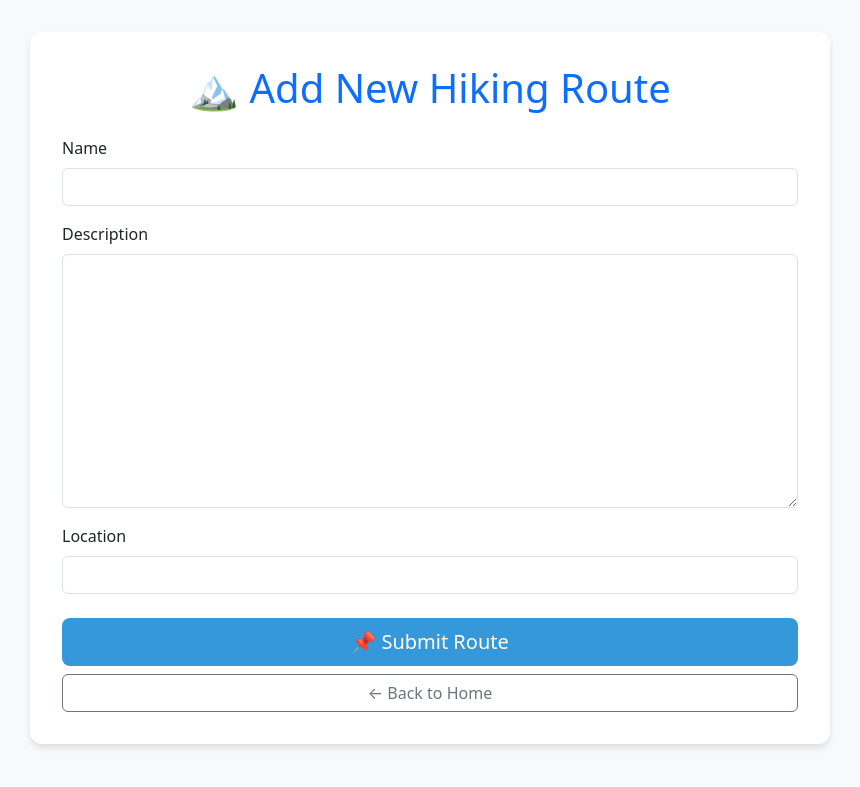
After one commit to Elwood9245/hikingProject, a Django app: page /add-route/ in a window 1280 px wide. The commit adds this page. Shown: the top 787 px of the page, without its empty margins (210-1070 px from the left). Run offline with Django 5.2, Linux system fonts and the light colour scheme; the visitor is signed in with stand-in values (Sample User, id 1); some libraries are stand-ins or nearby versions.

```diff
--- a/hiking/forms.py
+++ b/hiking/forms.py
@@ -1,5 +1,5 @@
 from django import forms
-from .models import Comment, Event
+from .models import Comment, Event, Route
 
 class CommentForm(forms.ModelForm):
     class Meta:
@@ -10,3 +10,8 @@ class EventForm(forms.ModelForm):
     class Meta:
         model = Event
         fields = ['date', 'details']
+
+class RouteForm(forms.ModelForm):
+    class Meta:
+        model = Route
+        fields = ['name', 'description', 'location']
--- /dev/null
+++ b/hiking/templates/hiking/add_route.html
@@ -0,0 +1,74 @@
+{% load widget_tweaks %}
+<!DOCTYPE html>
+<html lang="en">
+<head>
+    <meta charset="UTF-8">
+    <meta name="viewport" content="width=device-width, initial-scale=1.0">
+    <title>Add Route</title>
+    <!-- 新增 Bootstrap 5 -->
+    <link href="https://cdn.jsdelivr.net/npm/bootstrap@5.3.0/dist/css/bootstrap.min.css" rel="stylesheet">
+    <!-- 自定义微调样式 -->
+    <style>
+        .custom-container {
+            max-width: 800px;
+            margin: 2rem auto;
+            padding: 2rem;
+            background: #fff;
+            border-radius: 12px;
+            box-shadow: 0 4px 6px rgba(0,0,0,0.1);
+        }
+        .form-group label {
+            font-weight: 600;
+            color: #2c3e50;
+        }
+        .btn-submit {
+            transition: all 0.3s ease;
+            background: #3498db;
+            color: white;
+        }
+        .btn-submit:hover {
+            transform: translateY(-1px);
+            box-shadow: 0 2px 8px rgba(52,152,219,0.4);
+        }
+    </style>
+</head>
+<body class="bg-light">
+    <div class="custom-container">
+        <h1 class="mb-4 text-center text-primary">🏔️ Add New Hiking Route</h1>
+
+        <form method="POST" class="needs-validation" novalidate>
+            {% csrf_token %}
+
+            <!-- 优化表单展示方式 -->
+            <div class="row g-3">
+                {% for field in form %}
+                <div class="col-12">
+                    <label for="{{ field.id_for_label }}" class="form-label">{{ field.label }}</label>
+                    {{ field|add_class:"form-control" }}
+                    {% if field.help_text %}
+                    <small class="form-text text-muted">{{ field.help_text }}</small>
+                    {% endif %}
+                    {% for error in field.errors %}
+                    <div class="invalid-feedback d-block">
+                        {{ error }}
+                    </div>
+                    {% endfor %}
+                </div>
+                {% endfor %}
+            </div>
+
+            <div class="d-grid gap-2 mt-4">
+                <button type="submit" class="btn btn-submit btn-lg">
+                    📌 Submit Route
+                </button>
+                <a href="{% url 'home' %}" class="btn btn-outline-secondary">
+                    ← Back to Home
+                </a>
+            </div>
+        </form>
+    </div>
+
+    <!-- Bootstrap JS -->
+    <script src="https://cdn.jsdelivr.net/npm/bootstrap@5.3.0/dist/js/bootstrap.bundle.min.js"></script>
+</body>
+</html>
--- a/hiking/urls.py
+++ b/hiking/urls.py
@@ -8,3 +8,7 @@ urlpatterns = [
     path('register/', views.register, name='register'),
     path('logout/', LogoutView.as_view(next_page='home'), name='logout'),
 ]
+
+urlpatterns += [
+    path('add-route/', views.add_route, name='add_route'),
+]
--- a/hiking/views.py
+++ b/hiking/views.py
@@ -3,7 +3,7 @@ from django.contrib.auth import login, authenticate
 from django.contrib.auth.forms import UserCreationForm
 from django.contrib.auth.decorators import login_required
 from .models import Route, Event, Comment
-from .forms import CommentForm, EventForm
+from .forms import CommentForm, EventForm, RouteForm
 
 
 def home(request):
@@ -41,7 +41,6 @@ def create_event(request, route_id):
         form = EventForm()
     return render(request, 'hiking/create_event.html', {'form': form, 'route': route})
 
-
 def register(request):
     if request.method == 'POST':
         form = UserCreationForm(request.POST)
@@ -52,3 +51,14 @@ def register(request):
     else:
         form = UserCreationForm()
     return render(request, 'registration/register.html', {'form': form})
+
+@login_required
+def add_route(request):
+    if request.method == 'POST':
+        form = RouteForm(request.POST)
+        if form.is_valid():
+            form.save()
+            return redirect('home')  # 添加成功后跳转到主页
+    else:
+        form = RouteForm()
+    return render(request, 'hiking/add_route.html', {'form': form})
--- a/hikingProject/settings.py
+++ b/hikingProject/settings.py
@@ -38,6 +38,7 @@ INSTALLED_APPS = [
     'django.contrib.messages',
     'django.contrib.staticfiles',
     'hiking',
+    'widget_tweaks',
 ]
 
 MIDDLEWARE = [
--- a/templates/hiking/home.html
+++ b/templates/hiking/home.html
@@ -12,6 +12,7 @@
             <h1>Hikit - Hiking Routes</h1>
             <nav>
                 {% if user.is_authenticated %}
+                    <a href="{% url 'add_route' %}" class="btn">Add New Route</a>
                     <span>Welcome, {{ user.username }}!</span>
                     <a href="{% url 'logout' %}">Logout</a>
                 {% else %}
```
Also changed, not shown: static/styles.css (+14 -0 lines).
